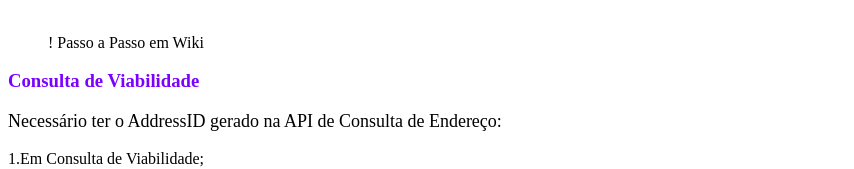
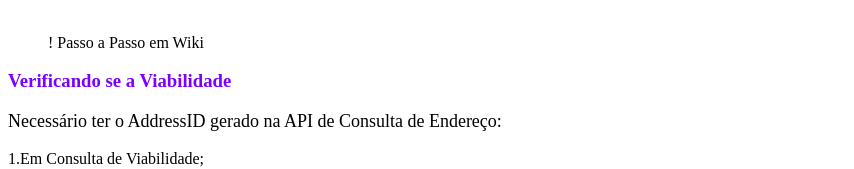
Before and after one commit to nickolemorais/numero1, a plain HTML site: page consulta_de_viabilidade.html in a window 1280 px wide. Shown: the part 449-618 px from the top of the page, without its empty margins (0-854 px from the left). Drawn offline with Linux system fonts and the light colour scheme.

Commit message:
Update consulta_de_viabilidade.html

```diff
--- a/consulta_de_viabilidade.html
+++ b/consulta_de_viabilidade.html
@@ -21,7 +21,7 @@
 <br>
 
 <blockquote class="is-info">! Passo a Passo em Wiki</blockquote>
-<H3 style="color: rgb(123, 0, 255);">Consulta de Viabilidade</H3>
+<H3 style="color: rgb(123, 0, 255);">Verificando se a Viabilidade</H3>
 <p style="font-size: 18px;">Necessário ter o AddressID gerado na API de Consulta de Endereço:</p>
 <p style="font-size: 16px;">1.Em Consulta de Viabilidade;</p>
 <p style="font-size: 16px;">2.Preencha o campo "AddressID";</p>
```
